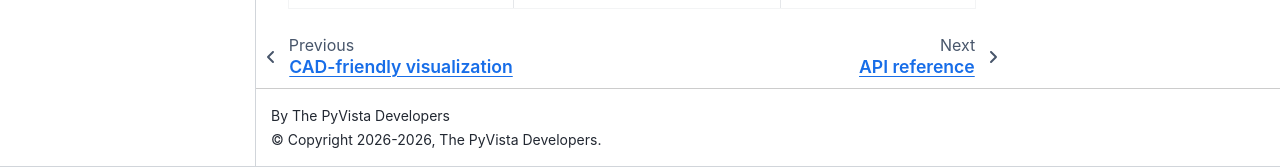
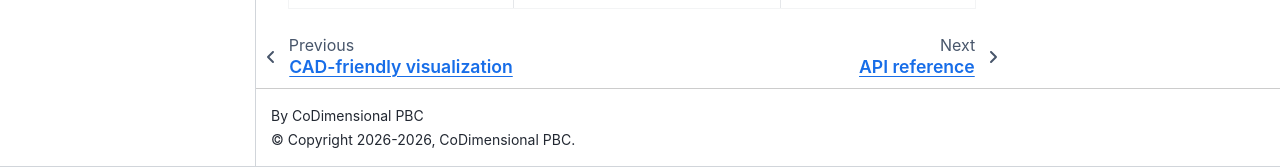
Before and after one commit to pyvista/pyvista-cad, a Sphinx documentation site: the page built from doc/user_guide/interop_with_build123d.md, in a window 1280 px wide and 900 px high, scrolled down 1129 px. Shown: the part 733-900 px from the top of the window. Built offline with Sphinx 7.4.7 and the Sphinx Book theme 1.1.4, drawn with Linux system fonts in a browser that asks for light colours; pages that are not in the unit, such as notebooks, are missing from menus; the version number could not be read and is left out.

Commit message:
CoDimensional Project (#57)

```diff
--- a/doc/conf.py
+++ b/doc/conf.py
@@ -21,8 +21,8 @@ os.environ['PYVISTA_BUILDING_GALLERY'] = 'true'
 
 project = 'pyvista-cad'
 year = dt.datetime.now(dt.UTC).year
-copyright = f'2026-{year}, The PyVista Developers'  # noqa: A001
-author = 'The PyVista Developers'
+copyright = f'2026-{year}, CoDimensional PBC'  # noqa: A001
+author = 'CoDimensional PBC'
 try:
     release = get_version('pyvista-cad').removesuffix('+dirty')
 except PackageNotFoundError:
--- a/pyproject.toml
+++ b/pyproject.toml
@@ -9,7 +9,7 @@ description = 'PyVista accessor and reader-registry plugin for CAD formats (STEP
 readme = 'README.md'
 license = 'MIT'
 requires-python = '>=3.10'
-authors = [{ name = 'The PyVista Developers', email = 'info@pyvista.org' }]
+authors = [{ name = 'CoDimensional PBC', email = 'hello@codimensional.com' }]
 classifiers = [
   'Development Status :: 3 - Alpha',
   'Intended Audience :: Developers',
```
Also changed, not shown: README.md (+17 -6 lines), doc/index.md (+2 -0 lines), 1 other file.
